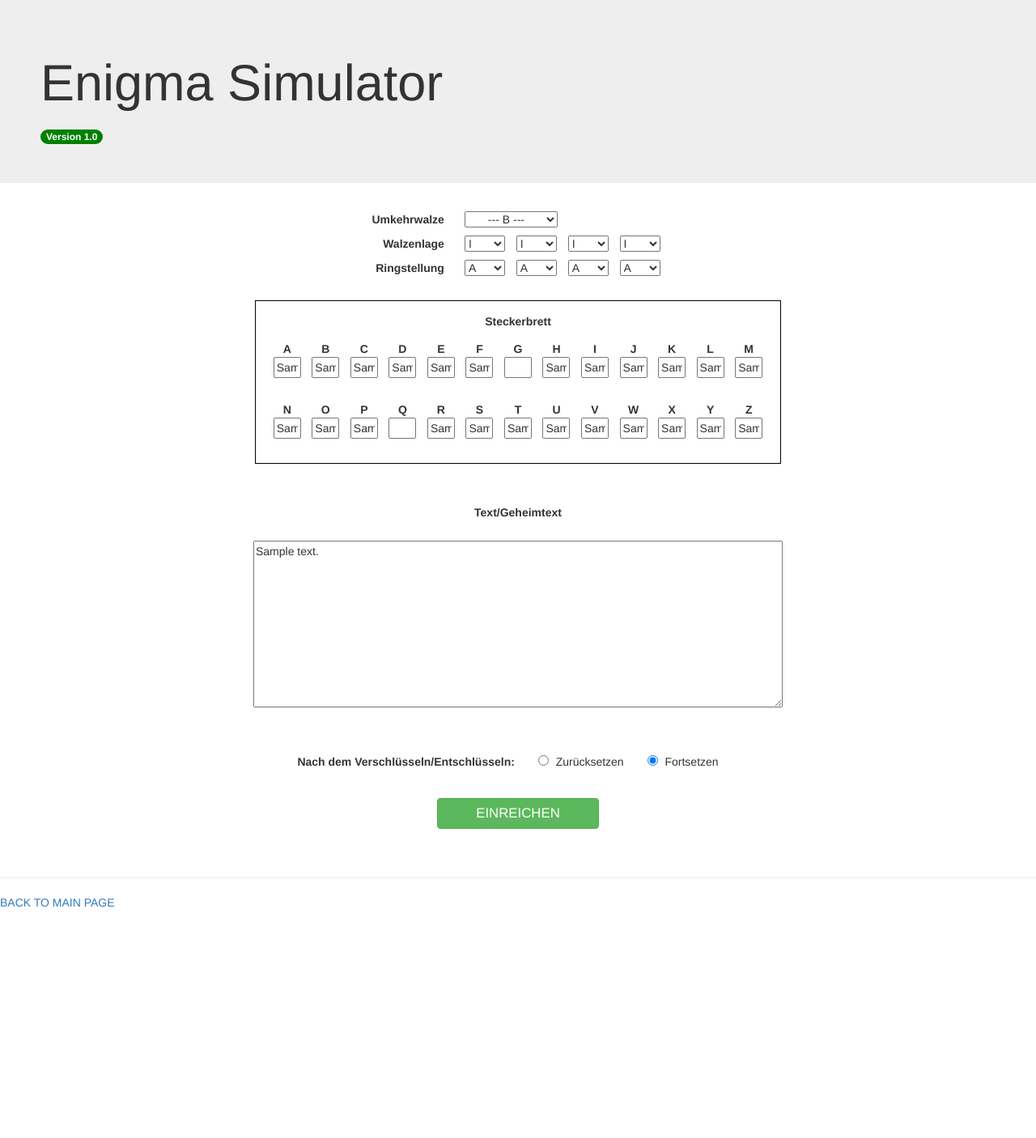
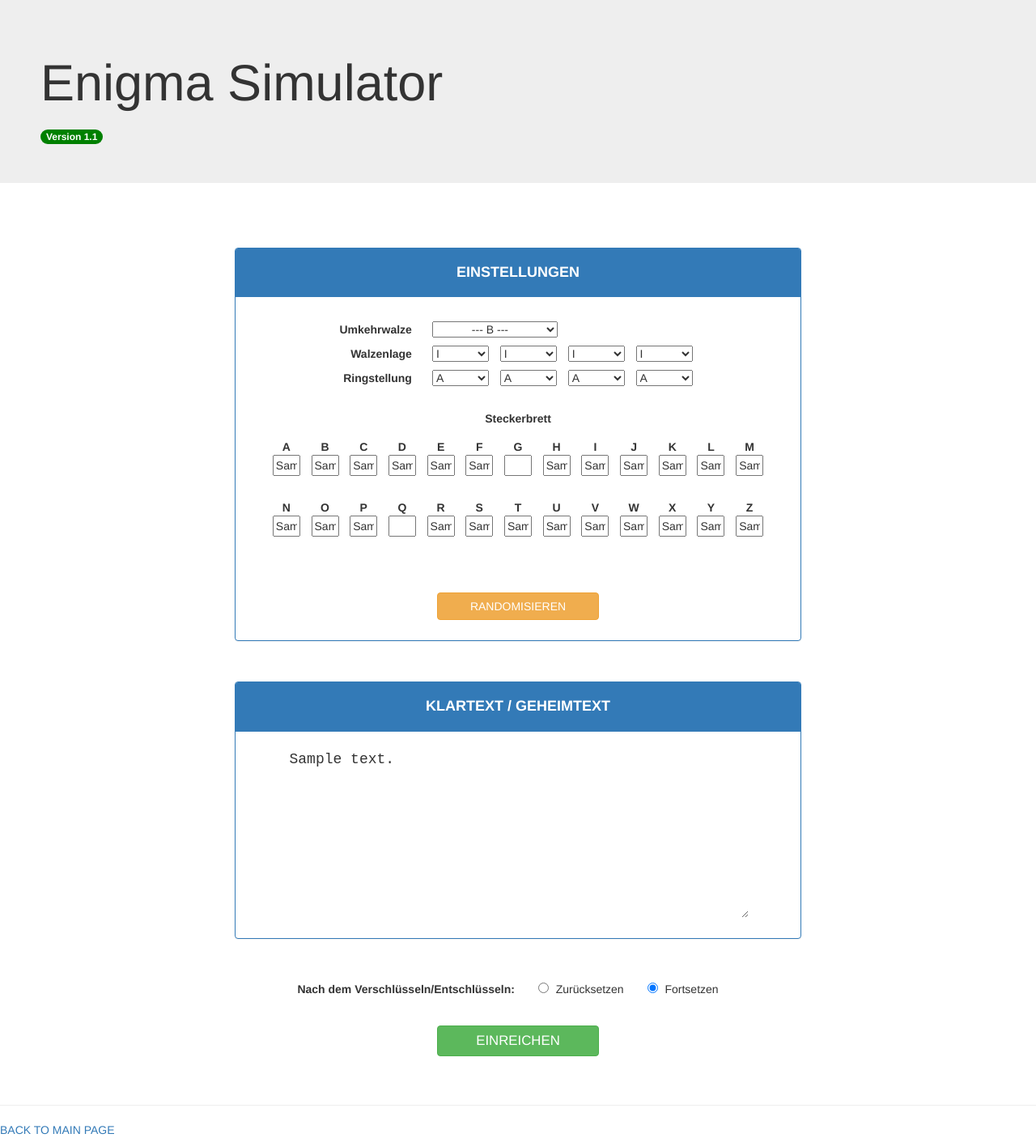
Before and after one commit to dthung1602/MyWebApp, a Python web app: template templates/enigma.html in a window 1280 px wide. Shown: the whole page at 81% size. Before the commit the page ends 1121 px from the top, so only its background shows below. Run offline with Jinja, Linux system fonts and the light colour scheme; the template is opened without the code that fills it: most values are stand-ins (such as "Sample title", 1, 10 or a date in 2020).

Commit message:
add random setting, add more css

```diff
--- a/static/js/enigma.js
+++ b/static/js/enigma.js
@@ -42,3 +42,43 @@ function updateValue(plug) {
             plug.value = ""
     }
 }
+
+
+function getRandomItems(list, num) {
+    var newList = [];
+    while (newList.length < num) {
+        var item = list[Math.floor(Math.random() * list.length)];
+        if (newList.indexOf(item) < 0)
+            newList.push(item)
+    }
+    return newList;
+}
+
+function randomizeSetting() {
+    var alphabet = "ABCDEFGHIJKLMNOPQRSTUVWXYZ".split("");
+
+    // reflection wheel
+    getByName("rw").value = getRandomItems(["B", "C"], 1);
+
+    // rotator wheels
+    var wheels = getRandomItems(["I", "II", "III", "IV", "V", "VI", "VII", "VIII"], 4);
+    for (var i = 0; i < 4; i++)
+        getByName("w" + (i + 1)).value = wheels[i];
+
+    // init position
+    var letters = getRandomItems(alphabet, 4);
+    for (i = 0; i < 4; i++)
+        getByName("p" + (i + 1)).value = letters[i];
+
+    // plug board
+    for (i = 0; i < 26; i++)
+        getByName(alphabet[i]).value = "";
+    var n = Math.floor(Math.random() * 14);
+    letters = getRandomItems(alphabet, n * 2);
+    for (i = 0; i < n; i++) {
+        var u = letters[2 * i];
+        var v = letters[2 * i + 1];
+        getByName(u).value = v;
+        getByName(v).value = u;
+    }
+}
--- a/templates/enigma.html
+++ b/templates/enigma.html
@@ -4,27 +4,30 @@
 
 <div class="jumbotron">
     <h1 style="padding-bottom: 10px; padding-left: 50px">Enigma Simulator</h1>
-    <div class="badge" style="margin-left:50px;background-color:green">Version 1.0</div>
+    <div class="badge" style="margin-left:50px;background-color:green">Version 1.1</div>
 </div>
 
 <div class="container" align="center">
     <!------ Error ------->
     {% if error %}
-    <div class="alert alert-danger">
+    <br><br>
+
+    <div class="alert alert-danger" style="width: 700px; text-align: left">
         <img src="/static/image/error.png" height="55px">
         <strong style="font-size:150%;margin-left: 20px">ERROR!</strong>
         <span style="font-size:150%;margin-left: 30px">{{error}}</span>
     </div>
-    <br><br>
     {% endif %}
 
     <form method="post">
-        <table>
+        <div class="panel panel-primary" style="margin-top: 50px;width: 700px">
+            <div class="panel-heading" title="Settings"><h4><strong>EINSTELLUNGEN</strong></h4></div>
+            <table style="margin-top: 25px">
                 <!--------------  reflect wheel  ------------------>
                 <tr>
                     <td style="text-align: right;padding-right: 20px" title="Reflector wheel"><strong>Umkehrwalze</strong></td>
                     <td>
-                    <select name="rw" style="width:115px;margin:5px;text-align:center">
+                        <select name="rw" style="width:155px;margin:5px;text-align:center">
                             <option value="B" {% if rw == "B" %} selected {% endif %}>--- B ---</option>
                             <option value="C" {% if rw == "C" %} selected {% endif %}>--- C ---</option>
                         </select>
@@ -36,7 +39,7 @@
                     <td style="text-align: right;padding-right: 20px" title="Reflector wheel"><strong>Walzenlage</strong></td>
                     <td>
                         {% for i in [1, 2, 3, 4] %}
-                    <select name="w{{i}}" style="width:50px;margin:5px" onchange="checkWheels()">
+                        <select name="w{{i}}" style="width:70px;margin:5px" onchange="checkWheels()">
                             {% for num in ["I", "II", "III", "IV", "V", "VI", "VII", "VIII"] %}
                             <option value="{{num}}" {% if w[i]== num %} selected {% endif %}>{{num}}</option>
                             {% endfor %}
@@ -50,7 +53,7 @@
                     <td style="text-align: right;padding-right: 20px" title="Initial wheels settings"><strong>Ringstellung</strong></td>
                     <td>
                         {% for i in [1, 2, 3, 4] %}
-                    <select name="p{{i}}" style="width:50px;margin:5px">
+                        <select name="p{{i}}" style="width:70px;margin:5px">
                             {% for c in "ABCDEFGHIJKLMNOPQRSTUVWXYZ" %}
                             <option value="{{c}}" {% if p[i] == c %} selected {% endif %}>{{c}}</option>
                             {% endfor %}
@@ -62,7 +65,7 @@
 
 
             <!---------------------plug board---------------------------->
-        <div style="border: 1px black solid;margin-top: 25px; width: 650px">
+            <div style="margin-top: 25px; width: 650px">
                 <table style="margin: 15px;">
                     <tr>
                         <th colspan="13" style="text-align: center" title="PLug board">Steckerbrett</th>
@@ -88,12 +91,18 @@
                 </table>
             </div>
 
+            <!------------------------ Random --------------------->
+            <br><br>
+            <input type="button" onclick="randomizeSetting()" value="RANDOMISIEREN" class="btn btn-warning" style="text-align:center;width:200px;margin-bottom:25px" title="Randomize">
+
+        </div>
+
 
         <!---------------------------------Enter text ----------------------------->
-        <div style="text-align: center; margin-top: 50px">
-            <label title="Plain text / Cipher text">Text/Geheimtext</label>
-            <br><br>
-            <textarea name="text" rows=10 cols=78>{{text}}</textarea>
+        <!--<div class="panel panel-primary" style="text-align: center; margin-top: 50px">-->
+        <div class="panel panel-primary" style="margin-top: 50px;width: 700px">
+            <div class="panel-heading" title="Plain text / Cipher text"><h4><strong>KLARTEXT / GEHEIMTEXT</strong></h4></div>
+            <textarea style="border: none; margin: 20px; font-family: 'Courier New', Courier, monospace;font-size: large" name="text" cols="50" rows="8" placeholder="Hier Text eingeben">{{text}}</textarea>
         </div>
 
         <!---------------------------- reset -------------------------------->
@@ -105,7 +114,7 @@
             <span style="padding-left: 5px; padding-right: 25px" title="Keep">Fortsetzen</span>
         </div>
 
-        <input type="submit" name="action" value="EINREICHEN" class="btn btn-success" style="text-align:center;font-size:120%;width:200px">
+        <input type="submit" value="EINREICHEN" class="btn btn-success" style="text-align:center;font-size:120%;width:200px" title="Submit">
     </form>
 
     <script src="{{__host__}}/static/js/enigma.js"></script>
```
Lines whose indentation alone changed are shown as unchanged.
